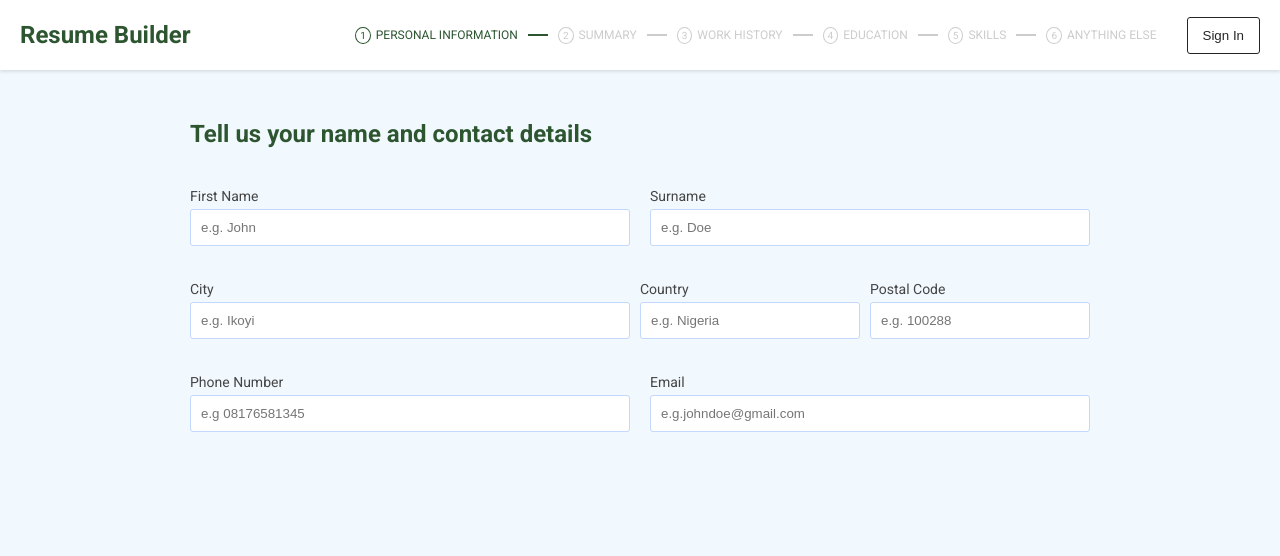
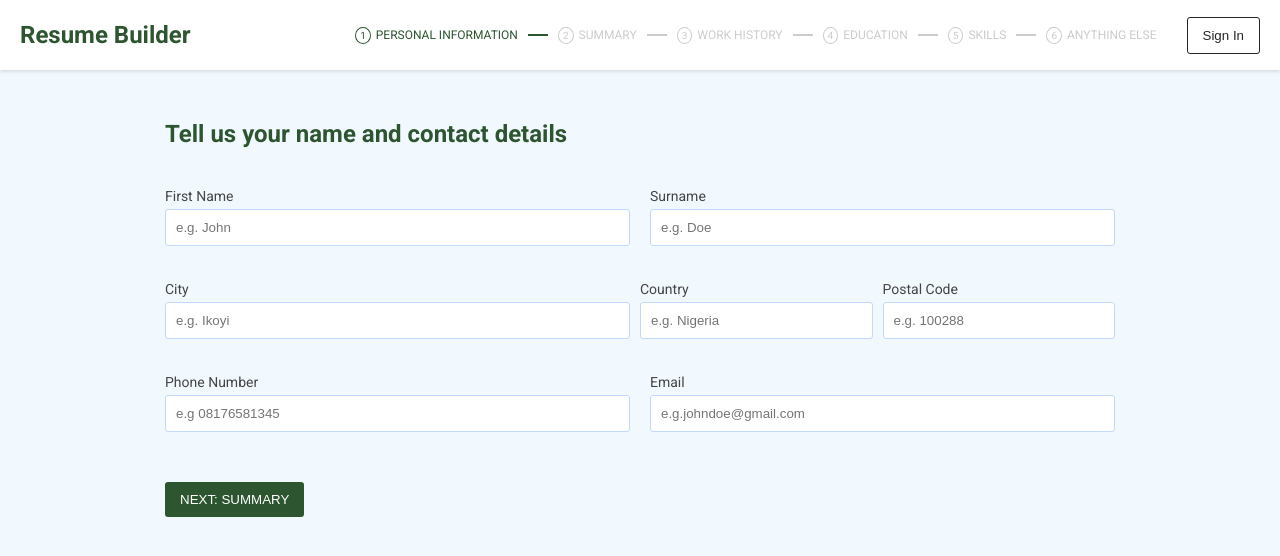
Before and after one commit to timothyokooboh/resume-generator, a Vue app: page / in a window 1280 px wide. Both pictures are taken after a click on the button "Get Started". Shown: the top 556 px of the page. Built offline with nearby package versions, Linux system fonts and the light colour scheme.

Commit message:
create bottom nav link

```diff
--- a/package.json
+++ b/package.json
@@ -10,6 +10,7 @@
   },
   "dependencies": {
     "eslint": "^8.20.0",
+    "pinia": "^2.0.16",
     "uuid": "^8.3.2",
     "vee-validate": "^4.6.2",
     "vue": "^3.2.37",
--- a/src/App.vue
+++ b/src/App.vue
@@ -2,7 +2,7 @@
   <div>
     <TheNavBar />
     <main class="main">
-      <RouterView />
+      <RouterView :key="$route.fullPath"/>
     </main>
   </div>
 </template>
--- /dev/null
+++ b/src/components/ResumeStagesNavigationButtons.vue
@@ -0,0 +1,35 @@
+<template>
+    <div class="navigation-btns">
+        <template v-if="prevStage">
+            <AppButton outlined @click="$router.push(`/create-resume/${prevStage.value}/${$route.params.resume_id}`)">
+                BACK
+            </AppButton>
+        </template>
+        <template v-if="nextStage && Object.keys(nextStage).length > 0">
+            <AppButton @click="$router.push(`/create-resume/${nextStage.value}/${$route.params.resume_id}`)">
+                <span class="text-uppercase">Next: {{ nextStage.title }}</span>
+            </AppButton>
+        </template>
+
+    </div>
+</template>
+
+<script setup lang="ts">
+    import { useResumeStages } from '../store/ResumeStages';
+    import { computed } from 'vue';
+import AppButton from './AppButton.vue';
+    const resumeStagesStore = useResumeStages()
+
+    const nextStage = computed(() => resumeStagesStore.nextStage)
+    const prevStage = computed(() => resumeStagesStore.prevStage)
+</script>
+
+
+<style lang="scss" scoped>
+    .navigation-btns {
+        display: flex;
+        justify-content: space-between;
+        align-items: center;
+        margin-block: 5rem;
+    }
+</style>
--- a/src/components/TheNavBar.vue
+++ b/src/components/TheNavBar.vue
@@ -1,7 +1,7 @@
 <template>
     <header class="header">
         <nav class="nav">
-            <h1 @click="$router.push({name: 'Home'})" class="cursor-pointer">Resume Builder</h1>
+            <h1 @click="$router.push('/')" class="cursor-pointer">Resume Builder</h1>
             <section class="nav__items">
                 <ResumeStages v-if="$route.name === 'ResumeBuilder'" class="resume-builder" />
                 <AppButton color="dark-accent" outlined class="app-btn">
--- /dev/null
+++ b/src/components/resume-forms/Education.vue
@@ -0,0 +1,13 @@
+<template>
+    <div>
+        education
+    </div>
+</template>
+
+<script setup lang="ts">
+
+</script>
+
+<style scoped>
+
+</style>
--- a/src/components/resume-forms/PersonalInformation.vue
+++ b/src/components/resume-forms/PersonalInformation.vue
@@ -133,11 +133,6 @@
     }
 
     .personal-info {
-        max-width: 90rem;
-        width: 90%;
-        margin: 3rem auto;
-        padding-block-end: 5rem;
-
         h1 {
             color: var(--color-primary);
         }
--- a/src/main.ts
+++ b/src/main.ts
@@ -1,11 +1,13 @@
 import { createApp } from 'vue'
+import { createPinia } from 'pinia'
 import './style.css'
 import App from './App.vue'
 import router from "./router/index"
 import AppButton from "./components/AppButton.vue"
 
-
+const pinia = createPinia()
 const app = createApp(App)
+app.use(router)
+app.use(pinia)
 app.component('AppButton', AppButton)
-app.use(router)
 app.mount('#app')
--- /dev/null
+++ b/src/store/ResumeStages.ts
@@ -0,0 +1,61 @@
+import { defineStore } from "pinia"
+import { useRoute } from "vue-router"
+
+export const useResumeStages = () => {
+    const route = useRoute()
+
+    return defineStore('resumeStages', {
+        state: () => ({
+            stages: [
+                {
+                    title: 'personal information',
+                    value: 'personal-information',
+                    step: 1
+                },
+                {
+                    title: 'summary',
+                    value: 'summary',
+                    step: 2
+                },
+                {
+                    title: 'work history',
+                    value: 'work-history',
+                    step: 3
+                },
+                {
+                    title: 'education',
+                    value: 'education',
+                    step: 4
+                },
+                {
+                    title: 'skills',
+                    value: 'skills',
+                    step: 5
+
+                },
+                {
+                    title: 'anything else',
+                    value: 'anything-else',
+                    step: 6
+                }
+
+            ],
+        }),
+        getters: {
+            currentStage: (state) => {
+                const routeParams = route.params
+                return state.stages.find(stage => stage.value === routeParams.stage)
+            },
+            nextStage(state): {title: string, value: string, step: number} | null {
+                if (!this.currentStage || this.currentStage.step === state.stages.length) return null
+                return state.stages.find(stage => stage.step === this.currentStage.step + 1) || null
+            },
+            prevStage(state): {title: string, value: string, step: number} | null {
+                if (!this.currentStage || this.currentStage.step === 1) return null
+                return state.stages.find(stage => stage.step === this.currentStage.step - 1) || null
+            }
+        }
+
+    })()
+
+}
--- a/src/views/ResumeBuilder.vue
+++ b/src/views/ResumeBuilder.vue
@@ -1,11 +1,14 @@
 <template>
-    <div>
+    <div class="layout">
         <component :is="component"></component>
+        <ResumeStagesNavigationButtons />
     </div>
 </template>
 
 <script setup lang="ts">
     import PersonalInformation from '../components/resume-forms/PersonalInformation.vue';
+    import Education from '../components/resume-forms/Education.vue';
+    import ResumeStagesNavigationButtons from '../components/ResumeStagesNavigationButtons.vue';
     import { watchEffect } from 'vue';
     import { useRoute } from 'vue-router'
 
@@ -14,6 +17,7 @@
 
     const strategies = {
         'personal-information': PersonalInformation,
+        'education': Education
     }
 
     const route = useRoute();
@@ -24,6 +28,10 @@
     })
 </script>
 
-<style scoped>
-
+<style lang="scss" scoped>
+    .layout {
+        max-width: 95rem;
+        width: 90%;
+        margin: 3rem auto;
+    }
 </style>
--- a/tsconfig.json
+++ b/tsconfig.json
@@ -13,6 +13,6 @@
     "lib": ["ESNext", "DOM"],
     "skipLibCheck": true
   },
-  "include": ["src/**/*.ts", "src/**/*.d.ts", "src/**/*.tsx", "src/**/*.vue"],
+  "include": ["src/**/*.ts", "src/**/*.d.ts", "src/**/*.tsx", "src/**/*.vue", "src/store/ResumeStages.js"],
   "references": [{ "path": "./tsconfig.node.json" }]
 }
```
Also changed, not shown: 1 other file (tests, documents, lock files or other folders).
